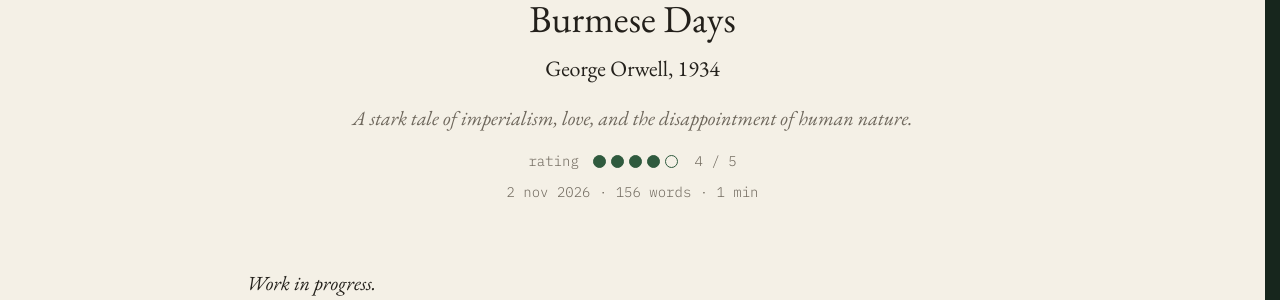
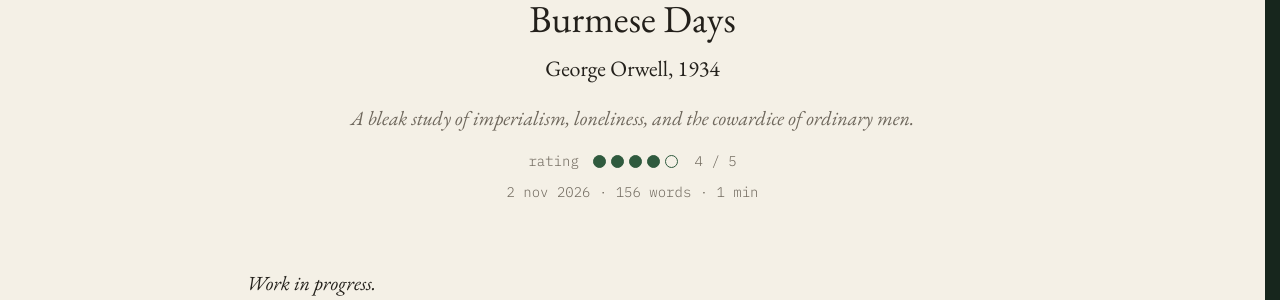
Before and after one commit to timj-wood/timj-wood.github.io, a Jekyll site: the page built from _posts/writing/book-reviews/2026-11-02-burmese-days.md, in a window 1280 px wide. Shown: the part 215-515 px from the top of the page. Built offline with Jekyll 4.4.1, drawn with Linux system fonts in a browser that asks for light colours.

Commit message:
Update 2026-11-02-burmese-days.md

```diff
--- a/_posts/writing/book-reviews/2026-11-02-burmese-days.md
+++ b/_posts/writing/book-reviews/2026-11-02-burmese-days.md
@@ -1,6 +1,6 @@
 ---
 title: "Burmese Days"
-summary: "A stark tale of imperialism, love, and the disappointment of human nature."
+summary: "A bleak study of imperialism, loneliness, and the cowardice of ordinary men."
 rating: 4
 author_of_book: George Orwell
 published: 1934
```
